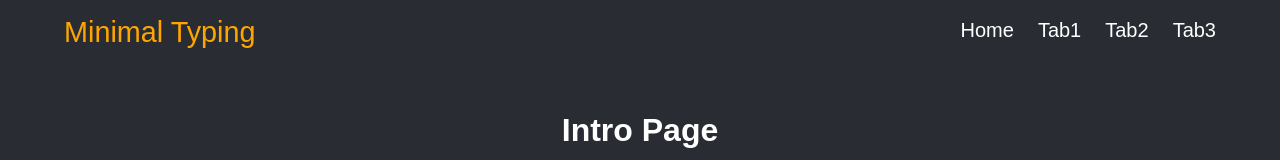
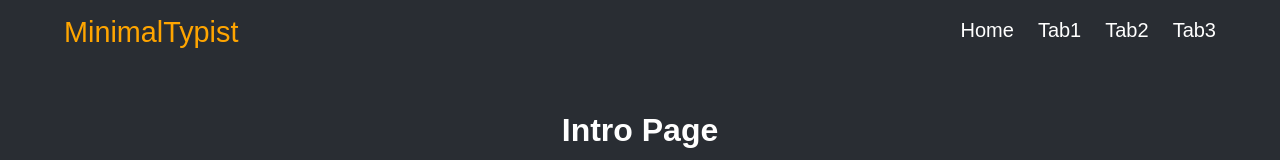
Before and after one commit to matthew8541/MinimalTypist, a React (Create React App) app: page / in a window 1280 px wide. Shown: the top 160 px of the page. Built offline with nearby package versions, Linux system fonts and the light colour scheme.

Commit message:
project name update

```diff
--- a/package.json
+++ b/package.json
@@ -1,6 +1,6 @@
 {
-  "name": "minimal-typing",
-  "homepage": "https://matthew8541.github.io/minimal-typing/",
+  "name": "minimal-typist",
+  "homepage": "https://matthew8541.github.io/minimal-typist/",
   "version": "0.1.0",
   "private": true,
   "dependencies": {
--- a/src/components/NavBar.js
+++ b/src/components/NavBar.js
@@ -15,7 +15,7 @@ const NavBar = (props) => {
     <header className={classes.header}>
 
       <div >
-        <NavLink to='/' className={classes.logo}>Minimal Typing</NavLink>
+        <NavLink to='/' className={classes.logo}>MinimalTypist</NavLink>
         {/* <a className={classes.logo} href={process.env.PUBLIC_URL}>Minimal Typing</a> */}
       </div>
       <nav className={classes.nav}>
```
Also changed, not shown: 1 other file (tests, documents, lock files or other folders).
